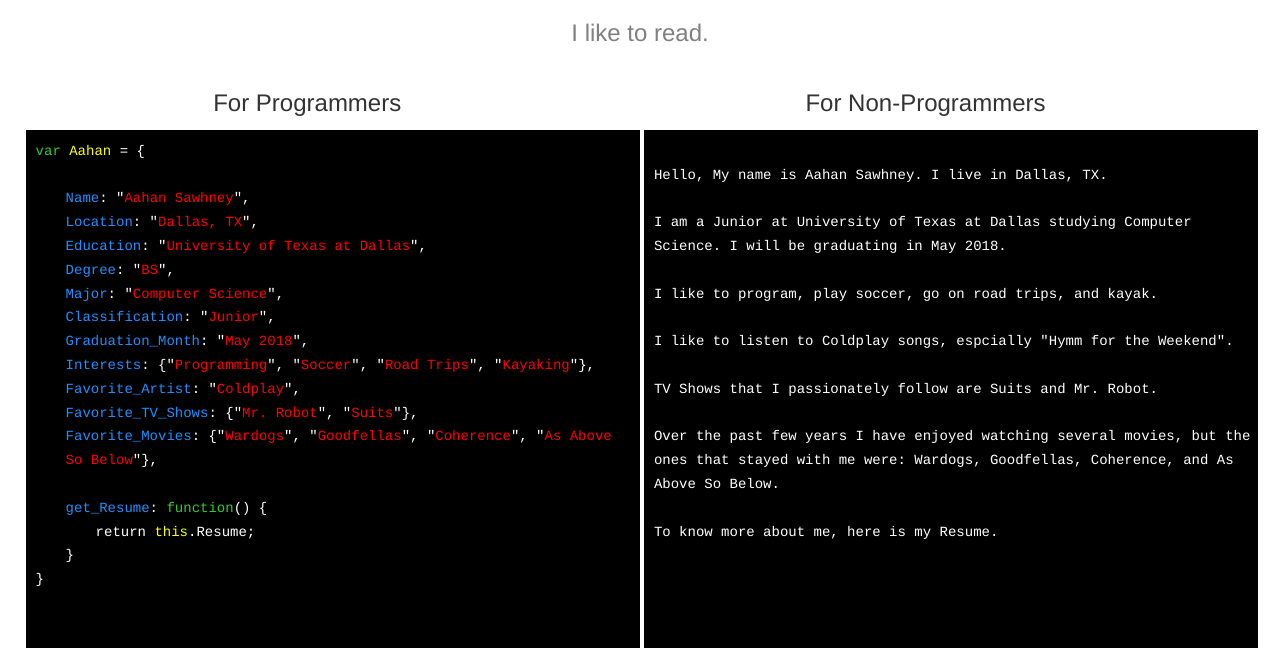
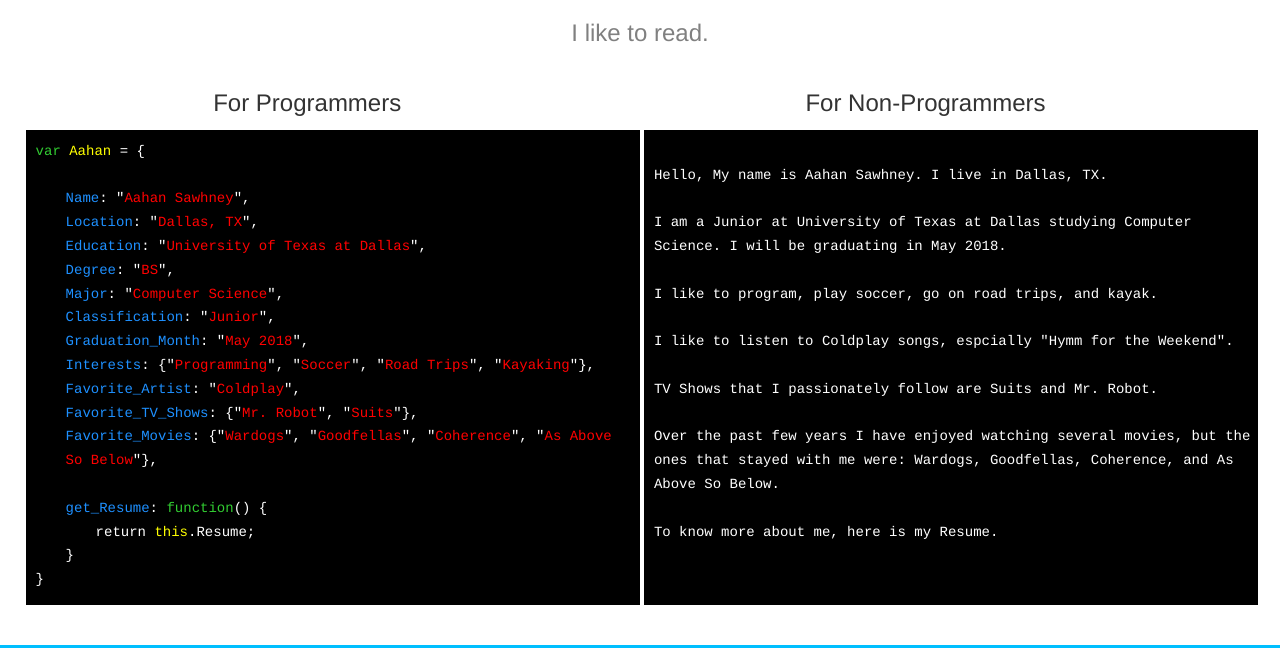
Before and after one commit to aahan96/aahan96.github.io, a plain HTML site: page index.html in a window 1280 px wide. Shown: the part 114-762 px from the top of the page. Drawn offline with nearby package versions, Linux system fonts and the light colour scheme.

Commit message:
changed height to px

```diff
--- a/styles/style.css
+++ b/styles/style.css
@@ -80,7 +80,7 @@
     line-height: 1.7em;
     color: white;
     font-size: 14px;
-    height: 75%;
+    height: 475px;
 }
 
 #info2 {
@@ -96,7 +96,7 @@
     line-height: 1.7em;
     color: white;
     font-size: 14px;
-    height: 75%;
+    height: 475px;
 }
 
 .indent {
```
